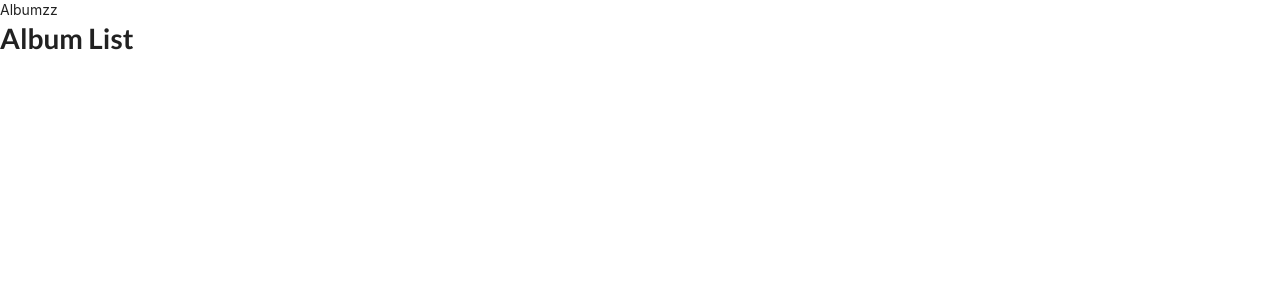
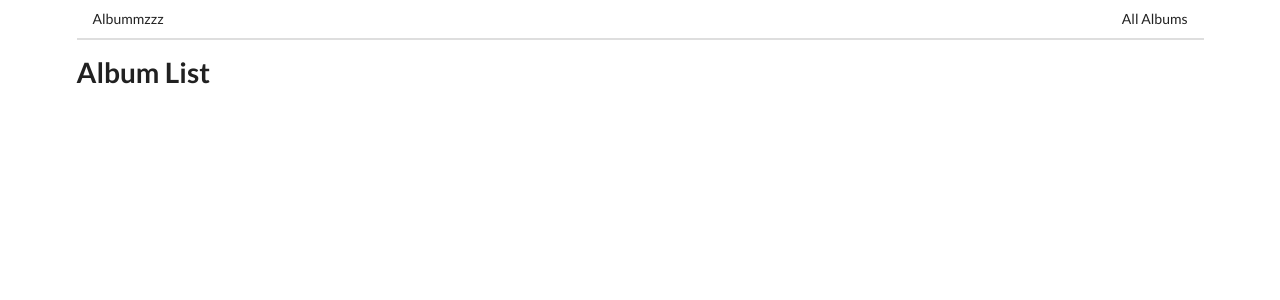
Before and after one commit to piyush-mishra-pm/Albumzz-React, a React (Create React App) app in the folder frontend/: page / in a window 1280 px wide. Shown: the top 300 px of the page. Built offline with nearby package versions, Linux system fonts and the light colour scheme.

Commit message:
header with styling added

```diff
--- a/frontend/src/components/App.js
+++ b/frontend/src/components/App.js
@@ -1,21 +1,21 @@
-import React from 'react';
-import {BrowserRouter, Route} from 'react-router-dom';
+import React from "react";
+import { BrowserRouter, Route } from "react-router-dom";
 
-import AlbumCreate from './albums/AlbumCreate';
-import AlbumEdit from './albums/AlbumEdit';
-import AlbumDelete from './albums/AlbumDelete';
-import AlbumList from './albums/AlbumList';
-import AlbumShow from './albums/AlbumShow';
+import AlbumCreate from "./albums/AlbumCreate";
+import AlbumEdit from "./albums/AlbumEdit";
+import AlbumDelete from "./albums/AlbumDelete";
+import AlbumList from "./albums/AlbumList";
+import AlbumShow from "./albums/AlbumShow";
+import Header from "./Header";
 
-import './App.css';
+import "./App.css";
 
 function App() {
   return (
-    <div>
-      Albumzz
-
+    <div className="ui container">
       <BrowserRouter>
         <div>
+          <Header />
           <Route path="/" exact component={AlbumList} />
           <Route path="/albums/show" exact component={AlbumShow} />
           <Route path="/albums/create" exact component={AlbumCreate} />
--- /dev/null
+++ b/frontend/src/components/Header.js
@@ -0,0 +1,17 @@
+import React from 'react';
+import { Link } from 'react-router-dom';
+
+const Header = () => {
+    return ( <div className='ui secondary pointing menu'>
+        <Link to='/' className='item'>
+            Albummzzz
+        </Link>
+        <div className='right menu'>
+            <Link to='/' className='item'>
+                All Albums
+            </Link>
+        </div>
+    </div> );
+}
+
+export default Header;
```
Lines whose indentation alone changed are shown as unchanged.
